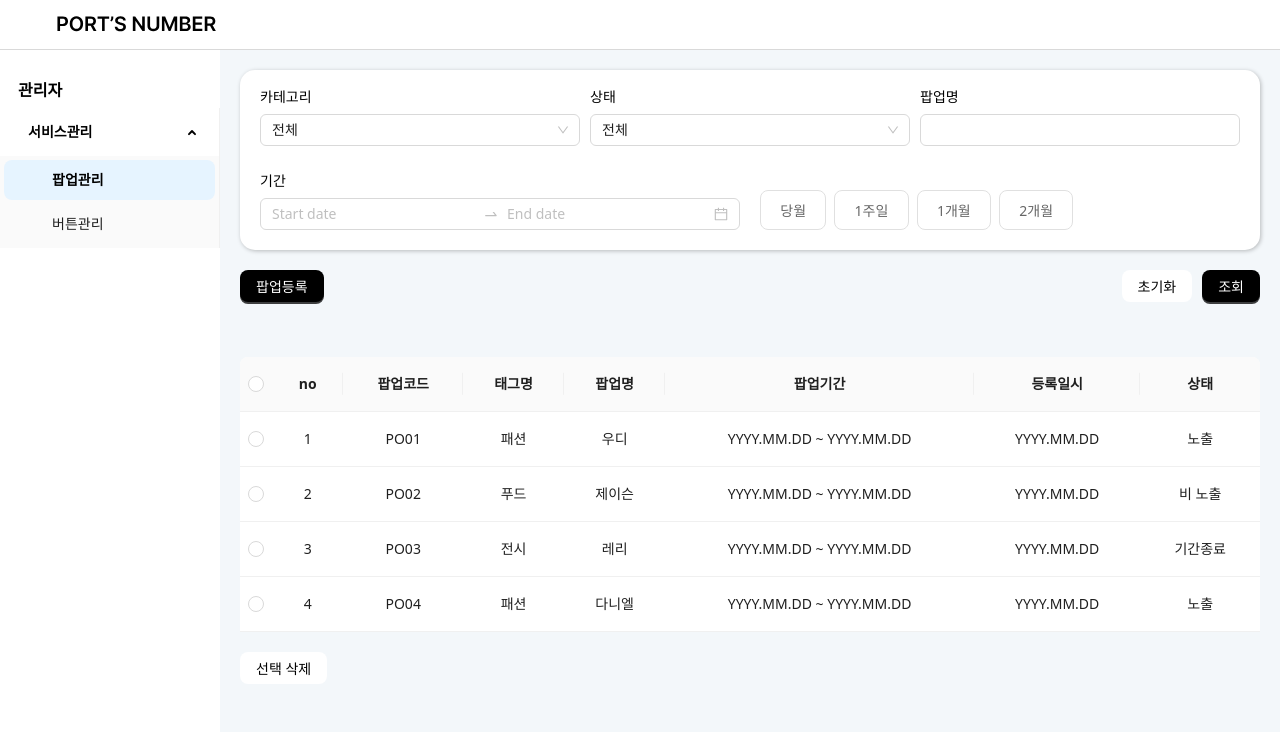
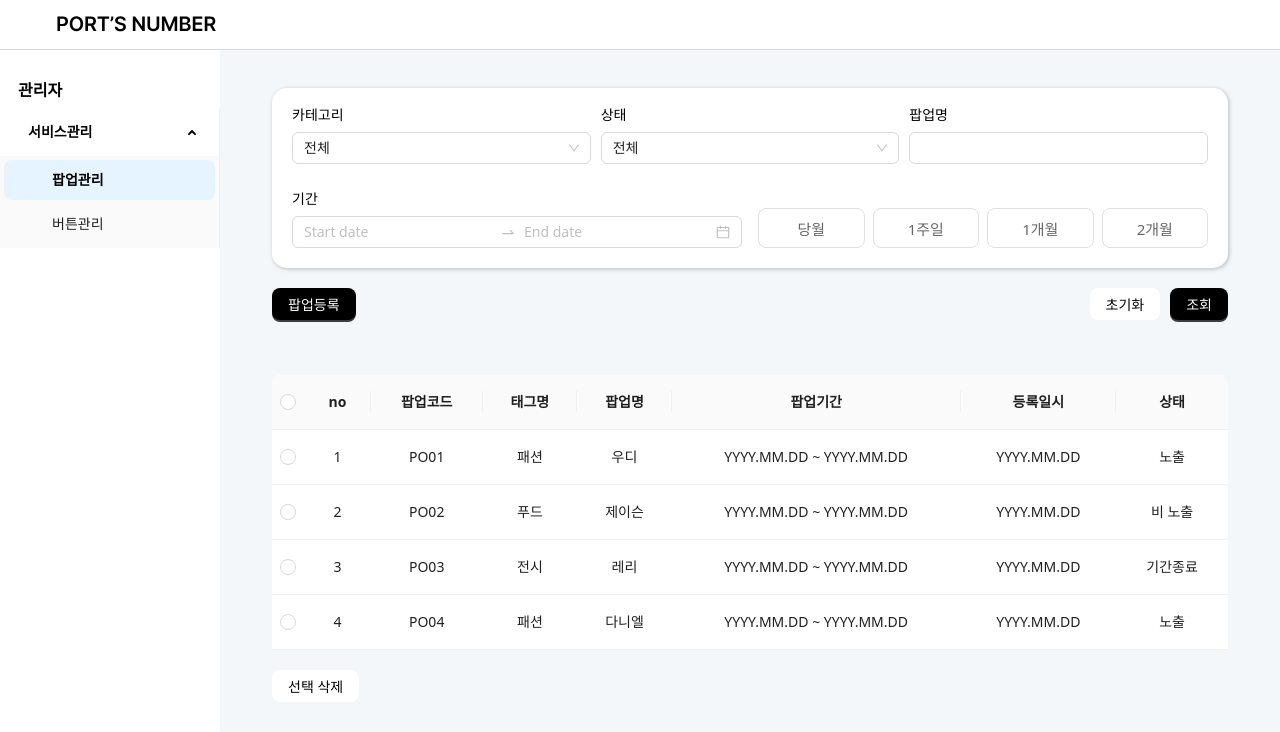
Before and after one commit to devportnumber/portnum-admin, a React (Create React App) app: page / in a window 1280 px wide. Shown: the top 732 px of the page. Built offline with nearby package versions, Linux system fonts and the light colour scheme.

Commit message:
add: filter 조회

```diff
--- a/package.json
+++ b/package.json
@@ -8,6 +8,7 @@
     "@testing-library/user-event": "^13.2.1",
     "antd": "^5.18.1",
     "axios": "^1.7.2",
+    "dayjs": "^1.11.11",
     "react": "^18.3.1",
     "react-daum-postcode": "^3.1.3",
     "react-dom": "^18.3.1",
--- a/src/App.js
+++ b/src/App.js
@@ -1,8 +1,8 @@
-import Router from "./routers/Router";
-import styled from "styled-components";
-import { BrowserRouter, Routes, Route } from "react-router-dom";
-import Header from "./components/header/Header";
-import SideBar from "./components/sideBar/SideBar";
+import Router from './routers/Router'
+import styled from 'styled-components'
+import { BrowserRouter, Routes, Route } from 'react-router-dom'
+import Header from './components/header/Header'
+import SideBar from './components/sideBar/SideBar'
 
 function App() {
   return (
@@ -19,20 +19,20 @@ function App() {
         </LayoutWrapper>
       </BrowserRouter>
     </div>
-  );
+  )
 }
 
-export default App;
+export default App
 const LayoutWrapper = styled.section`
   min-height: 100vh;
-`;
+`
 const LayoutMain = styled.div`
   display: flex;
-`;
+`
 
 const MainContent = styled.div`
   min-height: 100vh;
   flex-grow: 1;
-  padding: 20px;
+  padding: 38px 52px 20px;
   background-color: #f3f7fa;
-`;
+`
--- a/src/components/rangeDatePicker/RangeDatePicker.jsx
+++ b/src/components/rangeDatePicker/RangeDatePicker.jsx
@@ -1,25 +1,125 @@
-import React from "react";
-import styled from "styled-components";
-import { DatePicker, Space } from "antd";
-const { RangePicker } = DatePicker;
+import React, { useState } from 'react'
+import styled from 'styled-components'
+import { DatePicker, Space, Row, Col } from 'antd'
+import DateButtons from '../dateButtons/DateButtons'
+import dayjs from 'dayjs'
+const { RangePicker } = DatePicker
 
-const RangeDatePicker = () => {
+const RangeDatePicker = ({ setFromDate, setToDate, title }) => {
+  const [selectedFilterItems, setSelectedFilterItems] = useState([])
+  const today = dayjs().format('YYYYMMDD')
+
+  // 당월
+  const currentMonth = () => {
+    const startOfMonth = dayjs().startOf('month').format('YYYYMMDD')
+    setFromDate(startOfMonth)
+    setToDate(today)
+  }
+
+  const currentThreeMonth = () => {
+    const threeMonthsAgo = dayjs()
+      .subtract(3, 'month')
+      .startOf('month')
+      .format('YYYYMMDD')
+    setFromDate(threeMonthsAgo)
+    setToDate(today)
+  }
+
+  const currentSixMonth = () => {
+    const sixMonthsAgo = dayjs()
+      .subtract(6, 'month')
+      .startOf('month')
+      .format('YYYYMMDD')
+    setFromDate(sixMonthsAgo)
+    setToDate(today)
+  }
+  // 날짜 선택 버튼
+  const FILTER_ITEMS = [
+    { id: 1, label: '당월', reqData: '' },
+    { id: 2, label: '1주일', reqData: 'Y' },
+    { id: 3, label: '1개월', reqData: 'N' },
+    { id: 4, label: '2개월', reqData: 'D' },
+  ]
+
   return (
-    <div>
-      <DateTitle>기간</DateTitle>
-      <RangePicker
-        style={{
-          width: "100%",
-        }}
-      />
-    </div>
-  );
-};
+    <Row gutter={[16, 0]} align={'bottom'}>
+      <Col span={12}>
+        <DateTitle>기간</DateTitle>
+        <RangePicker
+          style={{
+            width: '100%',
+          }}
+          onChange={(dates) => {}}
+        />
+      </Col>
+      <Col span={12}>
+        <FilterWrap>
+          {title && <h4 className="filterTit">{title}</h4>}
+          <DayBtn>
+            <p className="btnTxt" onClick={currentMonth}>
+              당월
+            </p>
+          </DayBtn>
+          <DayBtn>
+            <p className="btnTxt" onClick={currentThreeMonth}>
+              1주일
+            </p>
+          </DayBtn>
+          <DayBtn>
+            <p className="btnTxt" onClick={currentThreeMonth}>
+              1개월
+            </p>
+          </DayBtn>
+          <DayBtn>
+            <p className="btnTxt" onClick={currentSixMonth}>
+              2개월
+            </p>
+          </DayBtn>
+        </FilterWrap>
+      </Col>
+    </Row>
+  )
+}
 
-export default RangeDatePicker;
+export default RangeDatePicker
 
+const DateWrap = styled.div`
+  display: flex;
+  flex-direction: row;
+  align-items: center;
+  gap: 10px;
+`
 const DateTitle = styled.h4`
   font-size: 14px;
   color: #000;
   margin-bottom: 10px;
-`;
+`
+const FilterWrap = styled.div`
+  display: flex;
+  flex-direction: row;
+  align-items: center;
+  gap: 8px;
+  width: 100%;
+  height: 40px;
+  .filterTit {
+    font-size: 14px;
+    color: #000;
+    width: 100px;
+  }
+`
+const DayBtn = styled.button`
+  width: 100%;
+  height: 40px;
+  display: flex;
+  align-items: center;
+  justify-content: center;
+  background: #fff;
+  border: 1px solid #e0e0e0;
+  border-radius: 8px;
+  color: #00000099;
+
+  .btnTxt {
+    font-size: 15px;
+    color: #00000099;
+  }
+`
--- a/src/page/popupMng/PopupMngPage.jsx
+++ b/src/page/popupMng/PopupMngPage.jsx
@@ -20,14 +20,6 @@ const PopupMngPage = () => {
   const [isModalOpenConfirm, setIsModalOpenConfirm] = useState(false)
 
   const { fetchData, loading, data: storeList, error } = useAxios()
-
-  // 날짜 선택 버튼
-  const FILTER_ITEMS = [
-    { id: 1, label: '당월', reqData: '' },
-    { id: 2, label: '1주일', reqData: 'Y' },
-    { id: 3, label: '1개월', reqData: 'N' },
-    { id: 4, label: '2개월', reqData: 'D' },
-  ]
 
   // 카테고리 드롭다운
   const CATEGORY_ITEMS = [
@@ -83,16 +75,16 @@ const PopupMngPage = () => {
           </Col>
         </Row>
         <Row gutter={[20, 0]} align={'bottom'}>
-          <Col span={12}>
+          <Col span={24}>
             <RangeDatePicker />
           </Col>
-          <Col span={8}>
+          {/* <Col span={8}>
             <DateButtons
               filterItems={FILTER_ITEMS}
               selectedFilterItems={selectedFilterItems}
               handleFilterChange={handleFilterChange}
             />
-          </Col>
+          </Col> */}
         </Row>
       </BoxShadow>
       <ButtonWrap>
```
Also changed, not shown: 2 other files (tests, documents, lock files or other folders).
